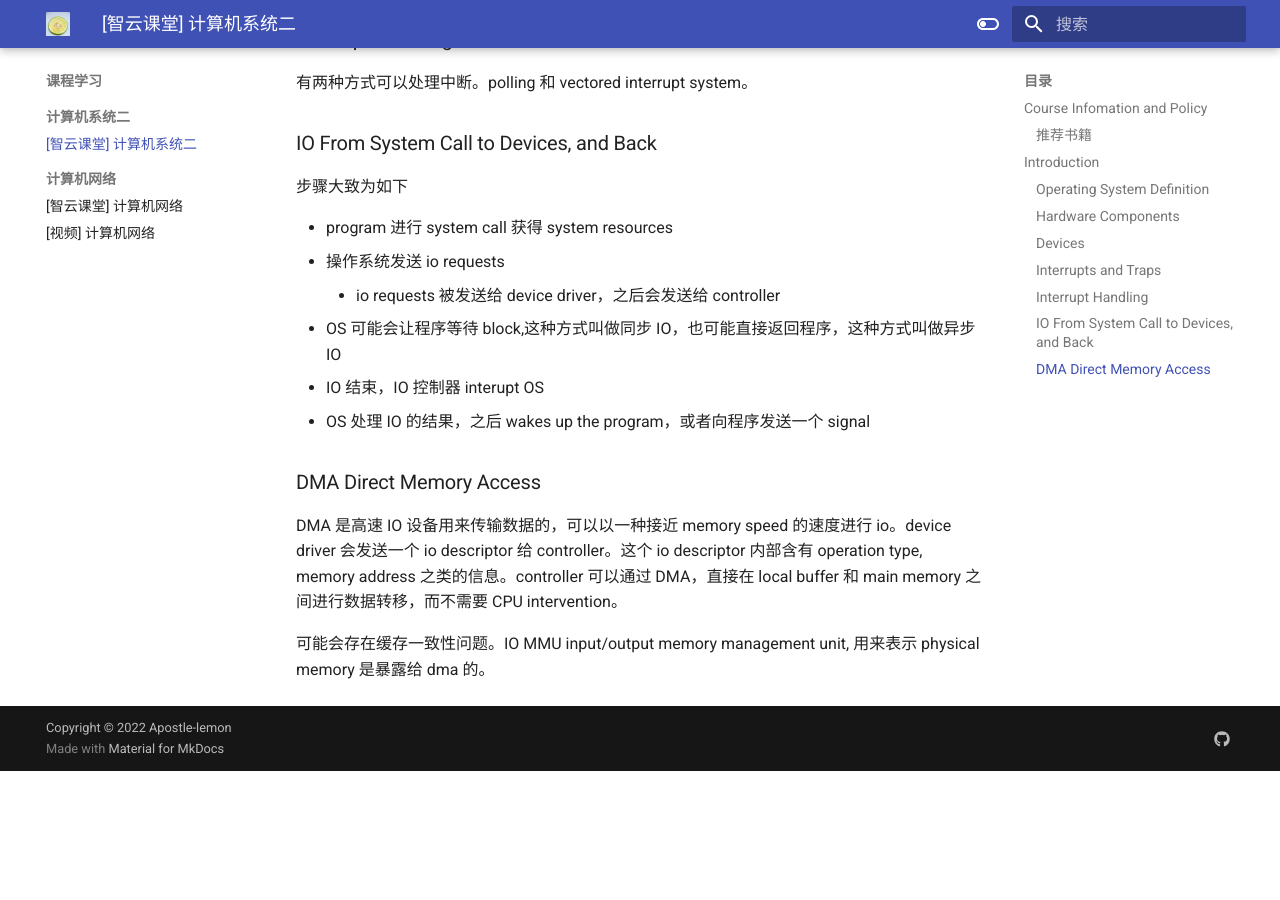
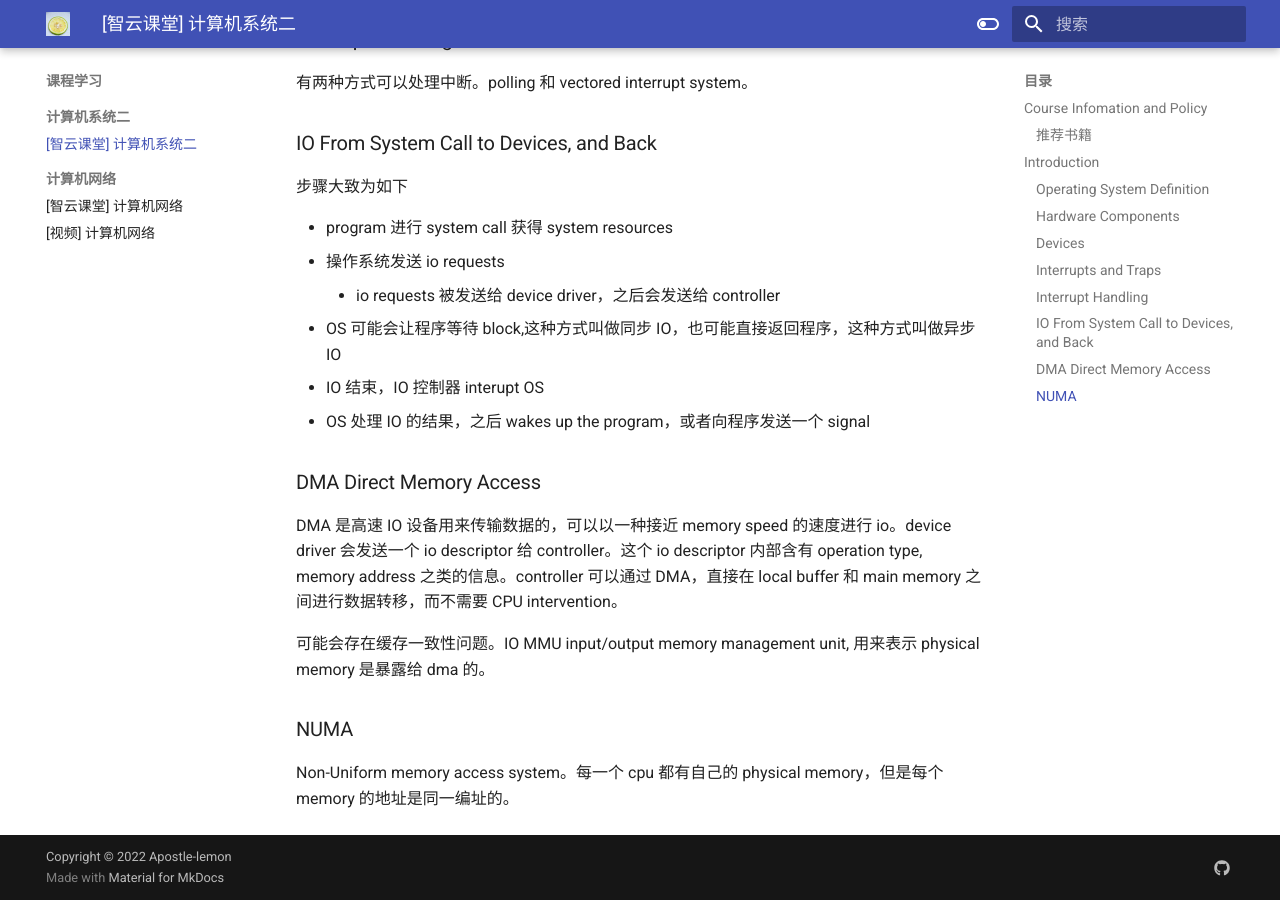
Before and after one commit to Apostle-lemon/Apostle-lemon.github.io, an MkDocs documentation site: the page built from docs/课程学习/计算机系统二/【智云课堂】计算机系统二.md, in a window 1280 px wide and 900 px high, scrolled down 1572 px. Built offline with MkDocs 1.6.1 and Material for MkDocs 9.7.7, drawn with Linux system fonts in a browser that asks for light colours; before the commit the page ends 2343 px from its top, so only the background shows below that.

Commit message:
vault backup: 2022-10-27 23:17:29
Affected files:
docs/课程学习/计算机系统二/【智云课堂】计算机系统二.md

```diff
--- a/docs/课程学习/计算机系统二/【智云课堂】计算机系统二.md
+++ b/docs/课程学习/计算机系统二/【智云课堂】计算机系统二.md
@@ -62,3 +62,7 @@ trap。类似于 system call，devided-by-zero 都会触发 trap。trap 也可
 DMA 是高速 IO 设备用来传输数据的，可以以一种接近 memory speed 的速度进行 io。device driver 会发送一个 io descriptor 给 controller。这个 io descriptor 内部含有 operation type, memory address 之类的信息。controller 可以通过 DMA，直接在 local buffer 和 main memory 之间进行数据转移，而不需要 CPU intervention。
 
 可能会存在缓存一致性问题。IO MMU input/output memory management unit, 用来表示 physical memory 是暴露给 dma 的。
+
+### NUMA
+
+Non-Uniform memory access system。每一个 cpu 都有自己的 physical memory，但是每个 memory 的地址是同一编址的。
```
